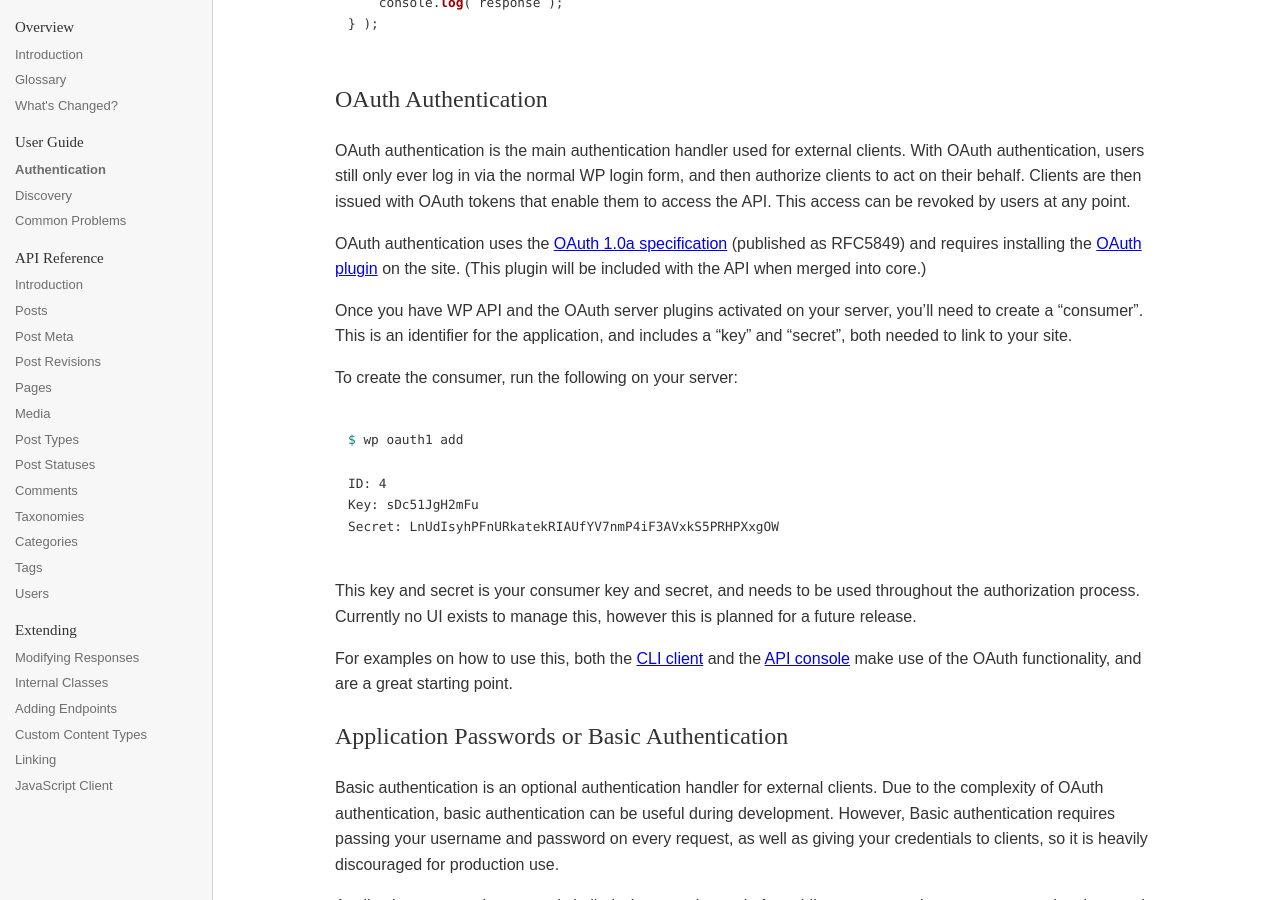
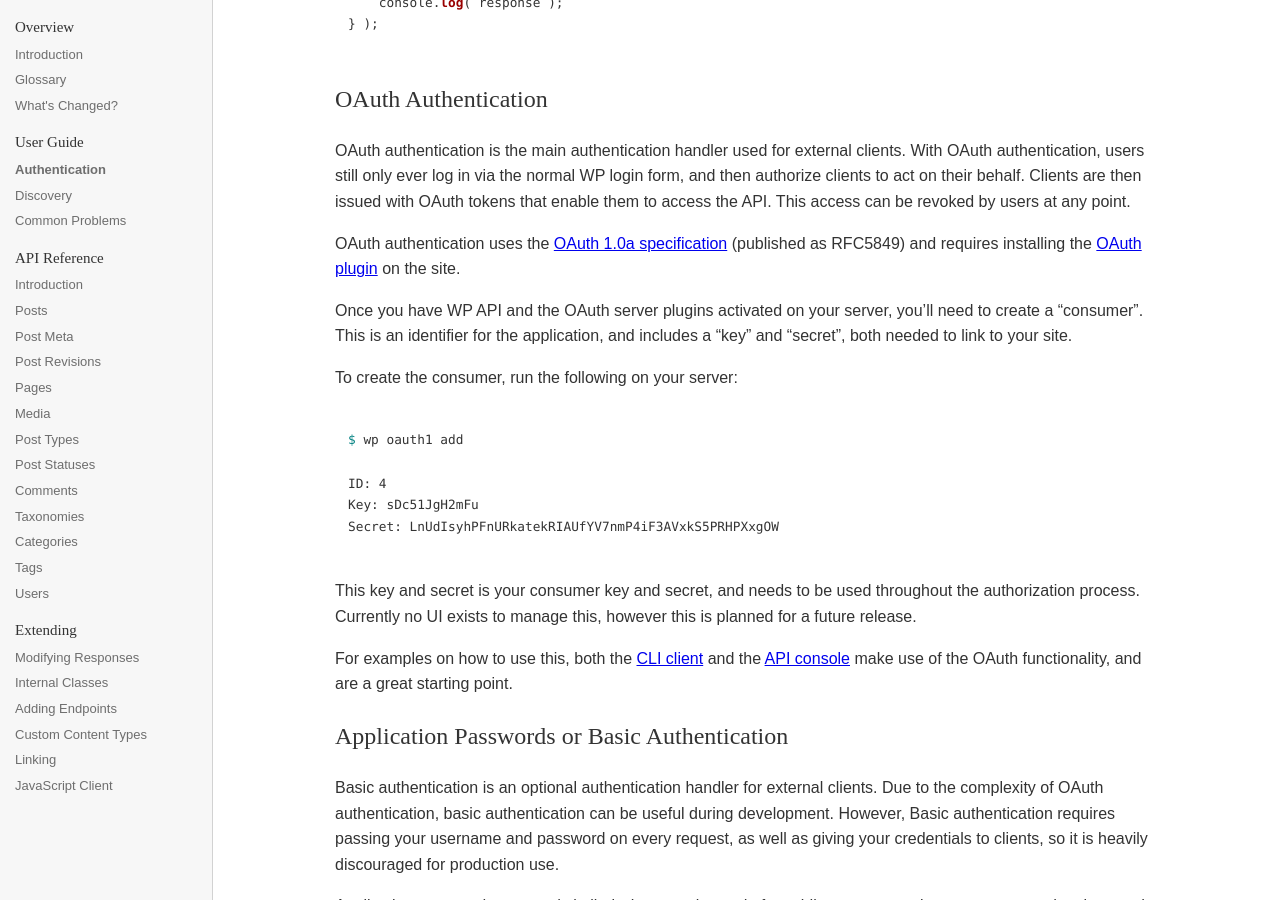
Before and after one commit to WP-API/docs-v2, a Jekyll site: the page built from guide/authentication/index.md, in a window 1280 px wide and 900 px high, scrolled down 1568 px. Built offline with Jekyll 4.4.1, drawn with Linux system fonts in a browser that asks for light colours; Markdown is read by kramdown in place of the engine named in the settings.

Commit message:
oAuth is not being merged into Core.

```diff
--- a/guide/authentication/index.md
+++ b/guide/authentication/index.md
@@ -84,7 +84,6 @@ can be revoked by users at any point.
 
 OAuth authentication uses the [OAuth 1.0a specification][oauth] (published as
 RFC5849) and requires installing the [OAuth plugin][oauth-plugin] on the site.
-(This plugin will be included with the API when merged into core.)
 
 Once you have WP API and the OAuth server plugins activated on your server,
 you'll need to create a "consumer". This is an identifier for the application,
```
